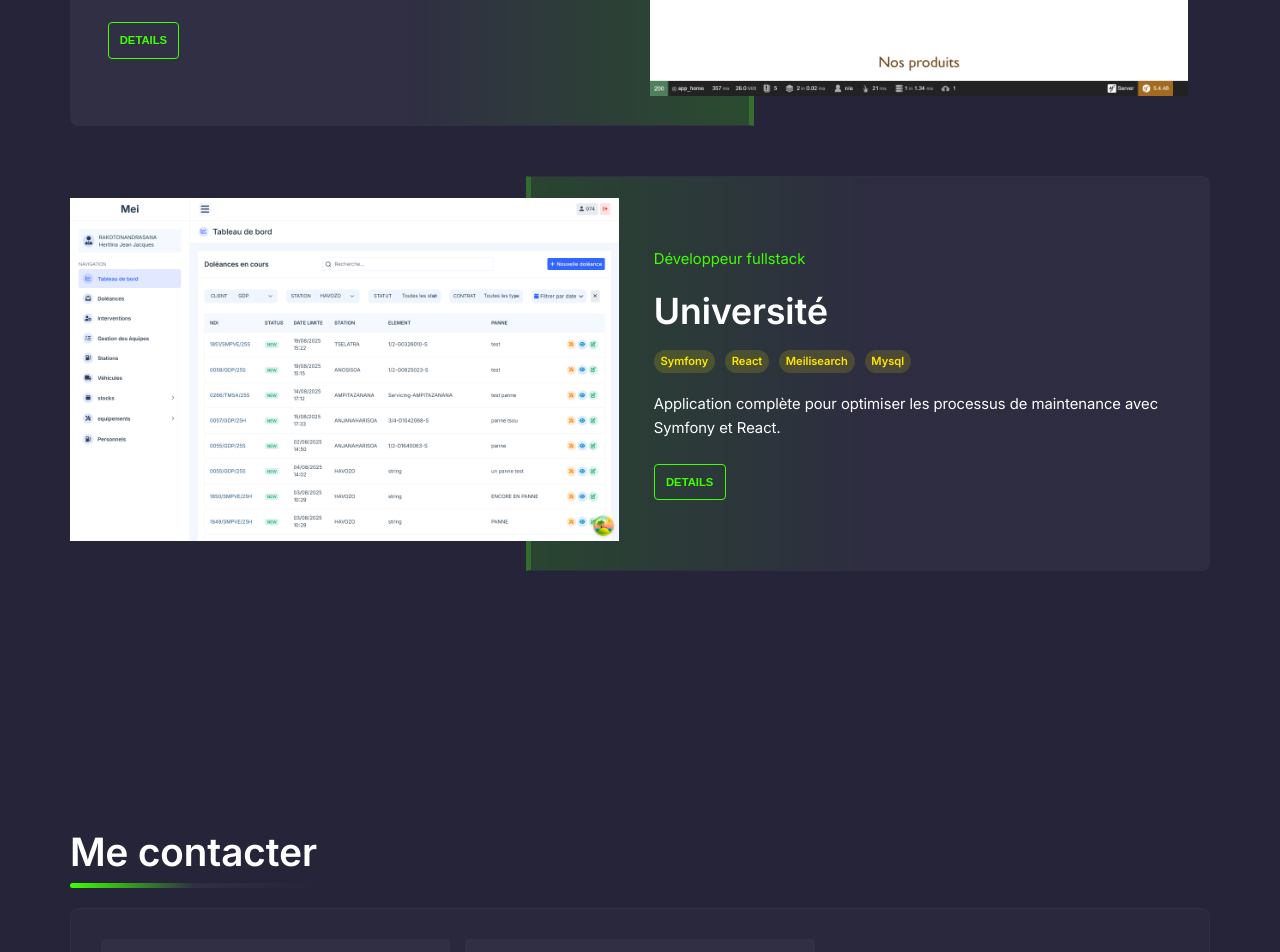
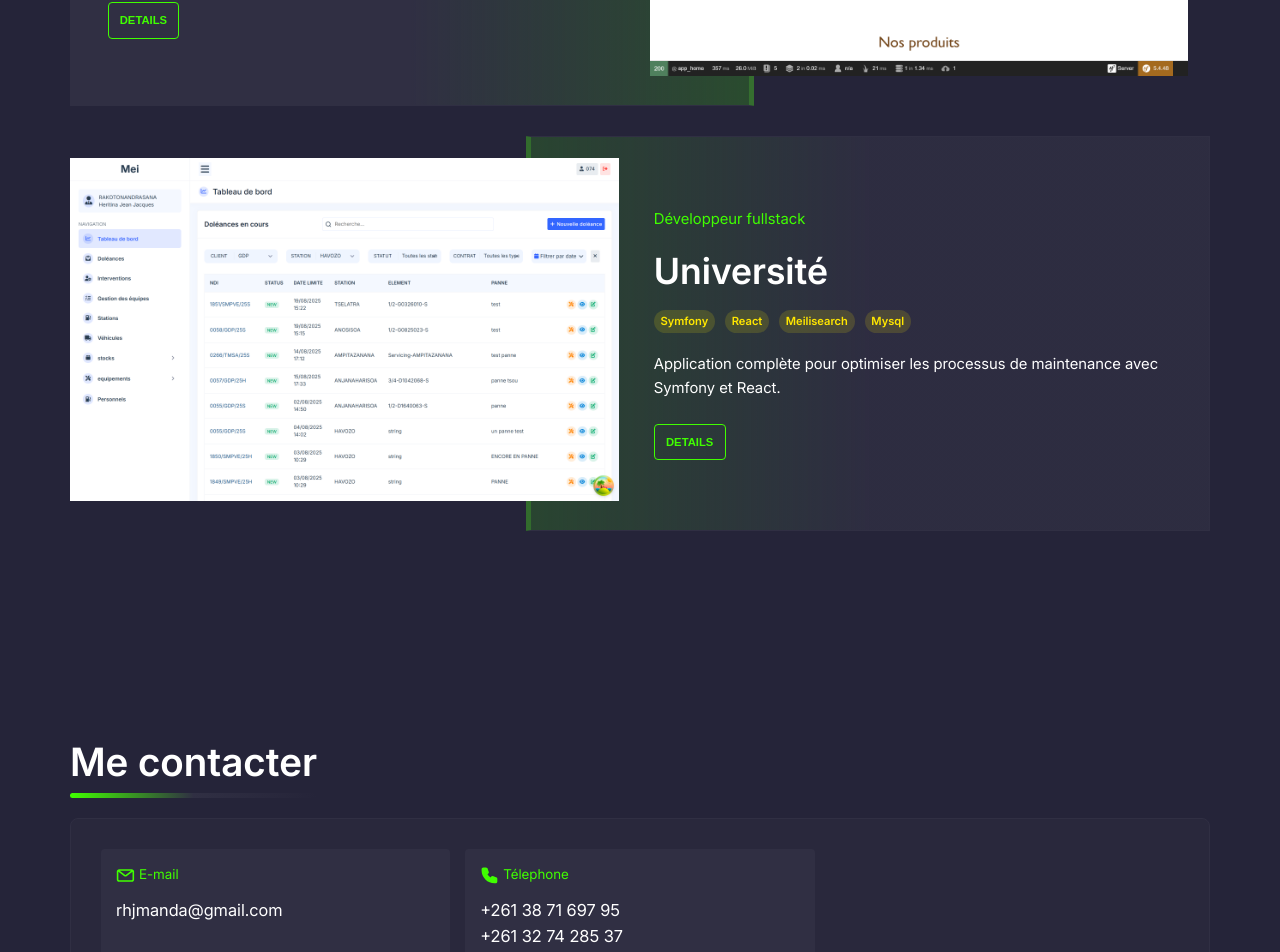
Before and after one commit to manda07tsou/portfolio, a React (Vite) app: page / in a window 1280 px wide. Shown: the part 2350-3302 px from the top of the page. Built offline with nearby package versions, Linux system fonts and the light colour scheme.

Commit message:
fix: padding section sur mobil

```diff
--- a/src/assets/styles/_layout.scss
+++ b/src/assets/styles/_layout.scss
@@ -2,6 +2,10 @@
 
 .header, .section{
    padding: var(--padding);
+}
+
+.section{
+   padding: calc(var(--padding)*4) var(--padding);
 }
 
 .section__header{
--- a/src/assets/styles/_projects.scss
+++ b/src/assets/styles/_projects.scss
@@ -1,12 +1,11 @@
 //mobil
 .project__grid{
+   display: grid;
    gap: 2em;
 }
 
 .project{
-   margin-bottom: 50px;
    transition: .3s;
-   border-radius:8px;
    overflow: hidden;
    background-color: rgb(var(--bg-light));
 }
@@ -78,7 +77,7 @@
 .project-dialog{
    max-height: 100%!important;
    animation: dialogAnimation .2s;
-   background-color: rgb(var(--bg)/.85)!important;
+   background-color: rgb(var(--bg)/.9)!important;
 }
 
 .project__description{
--- a/src/assets/styles/_skills.scss
+++ b/src/assets/styles/_skills.scss
@@ -4,6 +4,7 @@
    column-gap: 40px;
    row-gap: 60px;
 }
+
 
 .skill__item{
    display: flex;
--- a/src/templates/Contacts.tsx
+++ b/src/templates/Contacts.tsx
@@ -46,7 +46,10 @@ export function Contacts(){
                      <Icon name={"icon-phone"}/>
                      Télephone
                   </p>
-                  <div className="contact__info">+261 38 71 697 95</div>
+                  <div className="contact__info">
+                     <div>+261 38 71 697 95</div>
+                     <div>+261 32 74 285 37</div>
+                  </div>
                </div>
             </div>
             <div className="contact__box-body">
```
